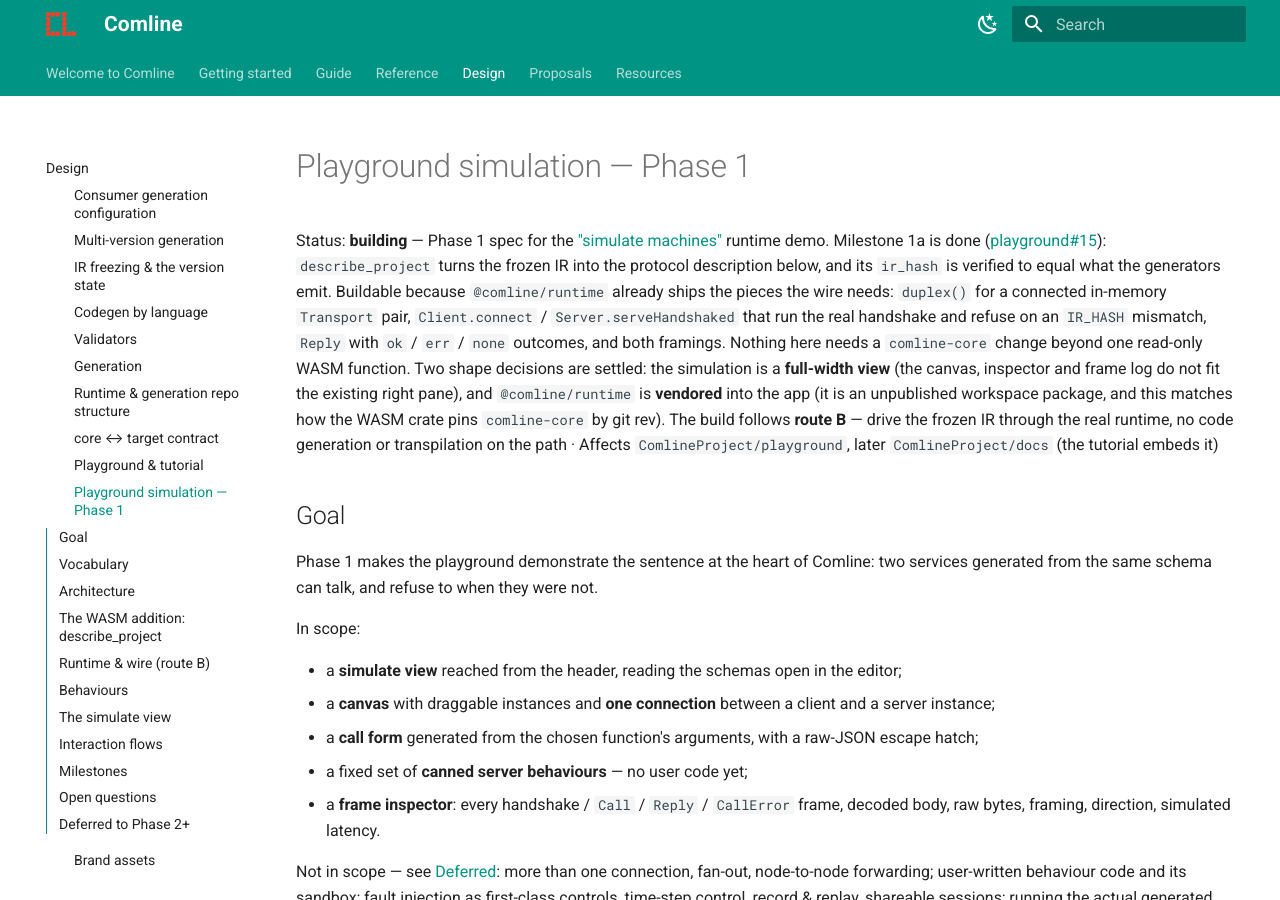
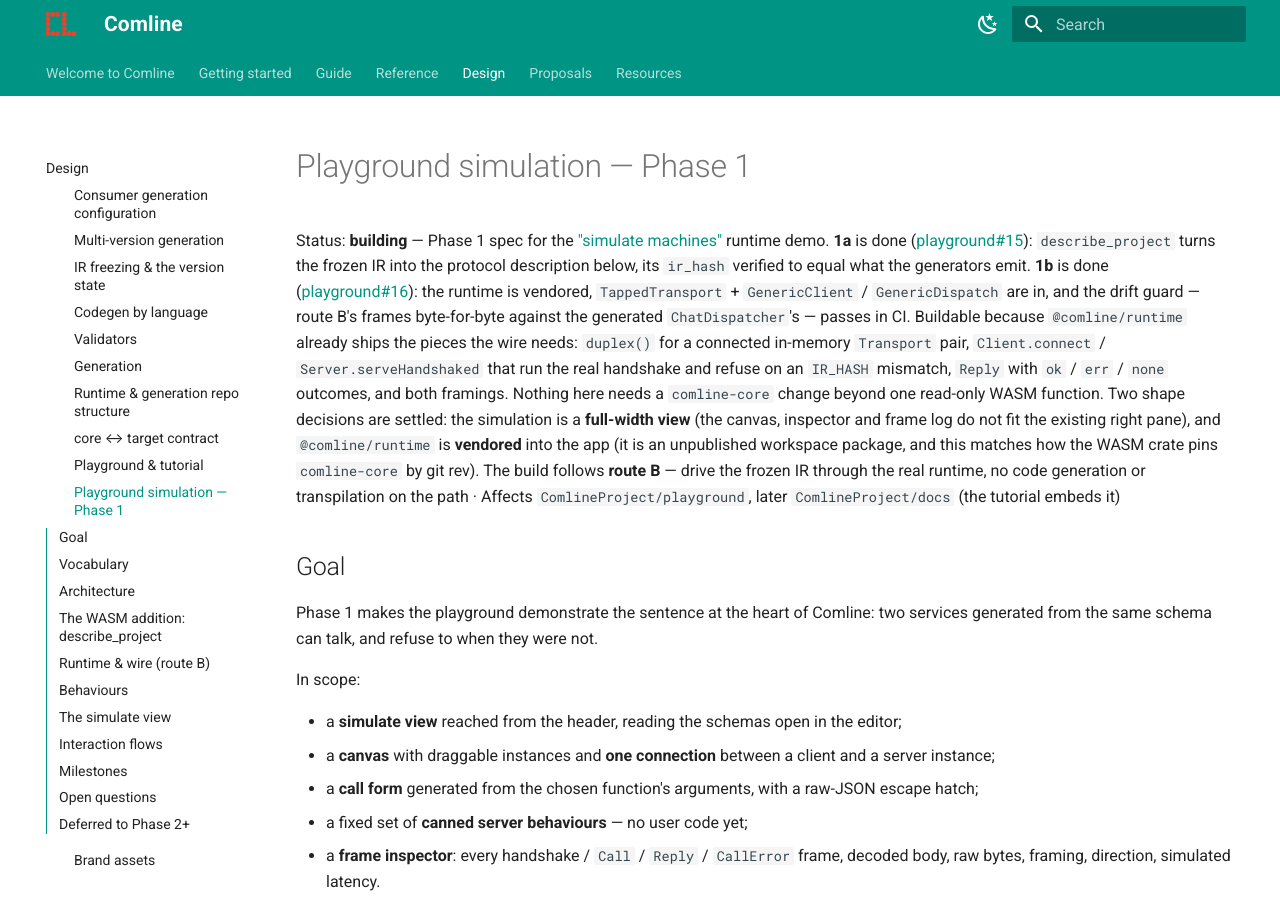
Before and after one commit to ComlineProject/docs, an MkDocs documentation site: the page built from docs/docs/design/playground-simulation.md, in a window 1280 px wide and 900 px high. Built offline with MkDocs 1.6.1 and Material for MkDocs 9.7.7, drawn with Linux system fonts in a browser that asks for light colours; the version menu is left out.

```diff
--- a/docs/docs/design/playground-simulation.md
+++ b/docs/docs/design/playground-simulation.md
@@ -1,11 +1,15 @@
 # Playground simulation — Phase 1
 
 Status: **building** — Phase 1 spec for the ["simulate machines"](playground-and-tutorial.md#the-runtime-demo)
-runtime demo. Milestone 1a is done
+runtime demo. **1a** is done
 ([playground#15](https://github.com/ComlineProject/playground/pull/15)):
-`describe_project` turns the frozen IR into the protocol description below, and
-its `ir_hash` is verified to equal what the generators emit. Buildable because
-`@comline/runtime` already ships the pieces the wire needs: `duplex()` for a
+`describe_project` turns the frozen IR into the protocol description below, its
+`ir_hash` verified to equal what the generators emit. **1b** is done
+([playground#16](https://github.com/ComlineProject/playground/pull/16)): the
+runtime is vendored, `TappedTransport` + `GenericClient` / `GenericDispatch` are
+in, and the drift guard — route B's frames byte-for-byte against the generated
+`ChatDispatcher`'s — passes in CI. Buildable because `@comline/runtime` already
+ships the pieces the wire needs: `duplex()` for a
 connected in-memory `Transport` pair, `Client.connect` / `Server.serveHandshaked`
 that run the real handshake and refuse on an `IR_HASH` mismatch, `Reply` with
 `ok` / `err` / `none` outcomes, and both framings. Nothing here needs a
```
Also changed, not shown: docs/docs/design/index.md (+1 -1 lines).
